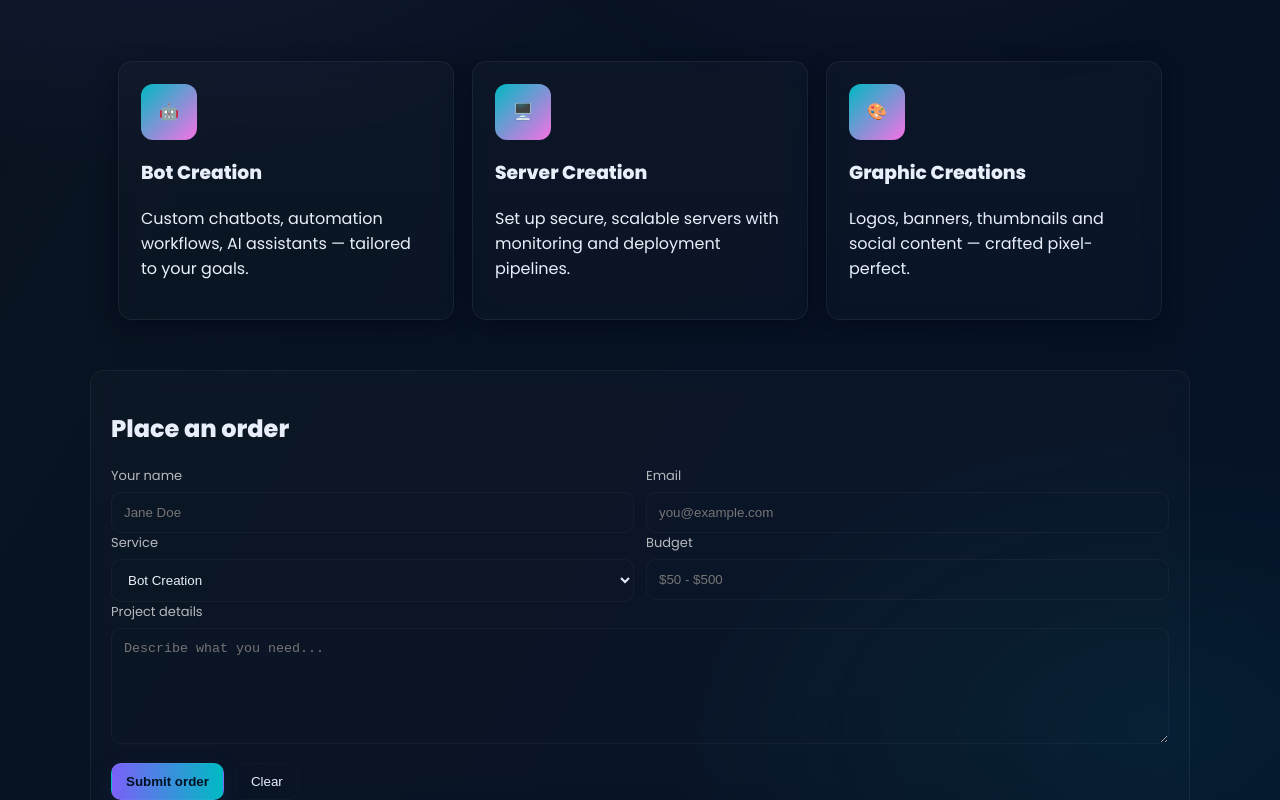
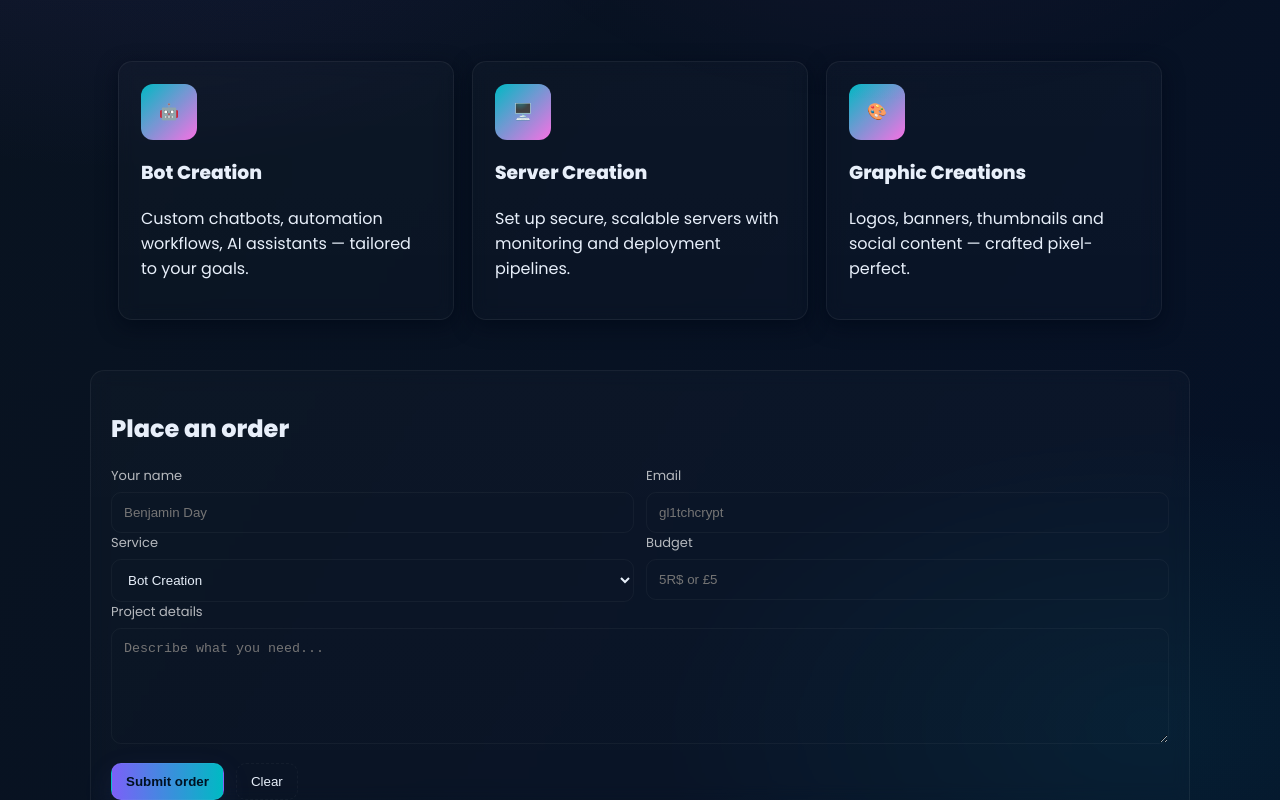
Before and after one commit to Bennydog138/Aurora-Studio, a plain HTML site: page index.html in a window 1280 px wide. Shown: the part 364-1164 px from the top of the page. Drawn offline with Linux system fonts and the light colour scheme.

Commit message:
Update index.html

```diff
--- a/index.html
+++ b/index.html
@@ -53,11 +53,11 @@
         <div class="row">
           <label class="field">
             <span class="label">Your name</span>
-            <input name="name" required placeholder="Jane Doe" />
+            <input name="name" required placeholder="Benjamin Day" />
           </label>
           <label class="field">
             <span class="label">Email</span>
-            <input name="email" type="email" required placeholder="you@example.com" />
+            <input name="Discord Username" required placeholder="gl1tchcrypt" />
           </label>
         </div>
 
@@ -73,7 +73,7 @@
 
           <label class="field">
             <span class="label">Budget</span>
-            <input name="budget" placeholder="$50 - $500" />
+            <input name="budget" placeholder="5R$ or £5" />
           </label>
         </div>
 
```
